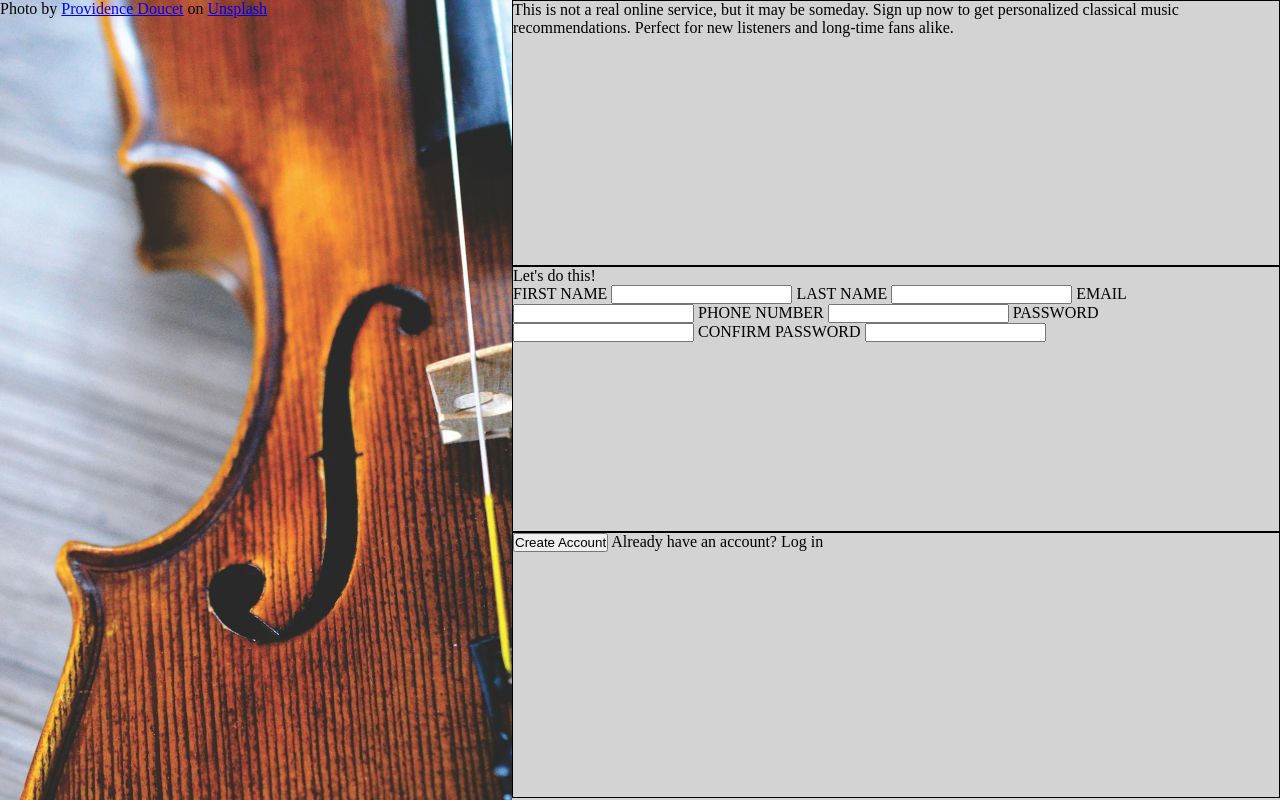
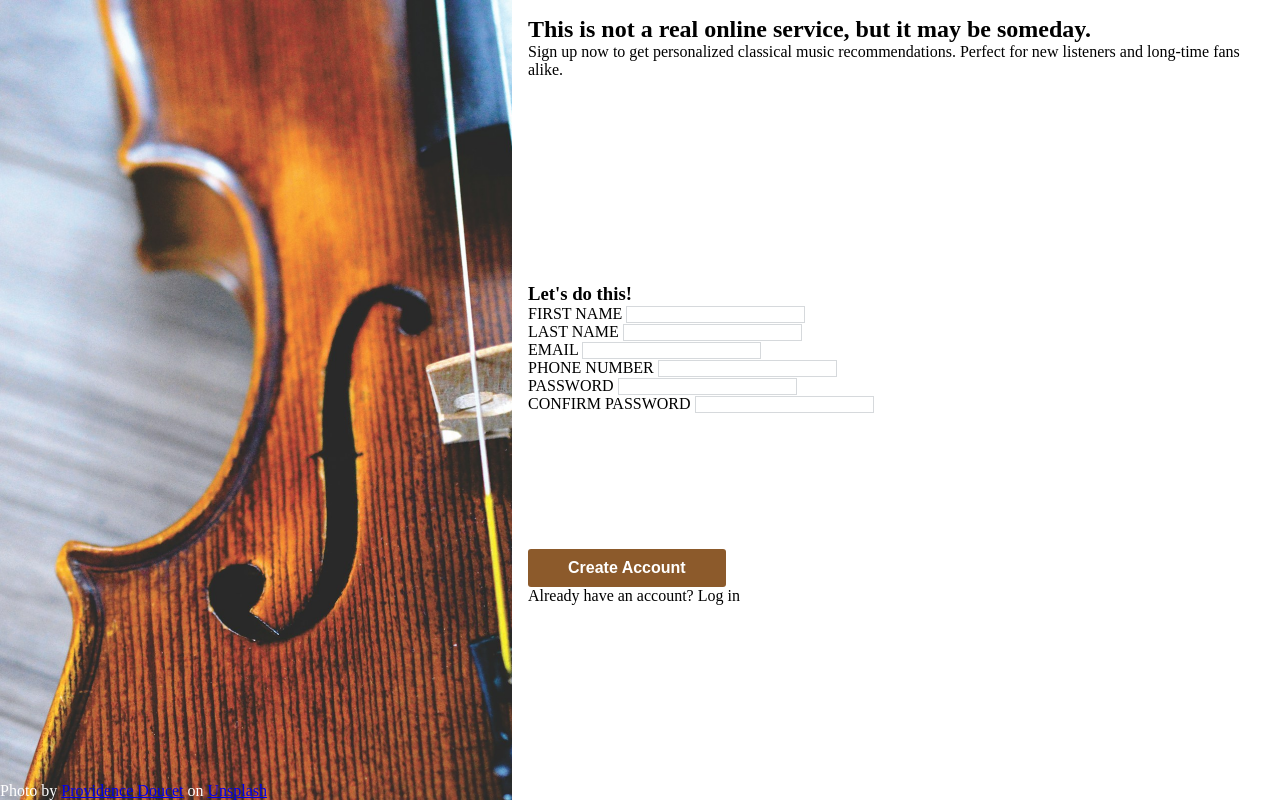
Before and after one commit to seaparks/odin-sign-up-form, a plain HTML site: page index.html in a window 1280 px wide. Drawn offline with Linux system fonts and the light colour scheme.

Commit message:
wrap inputs in divs, style button, start styling inputs

```diff
--- a/index.html
+++ b/index.html
@@ -8,39 +8,53 @@
 </head>
 <body>
     <div class="left">
-        Photo by <a href="https://unsplash.com/@providence?utm_content=creditCopyText&utm_medium=referral&utm_source=unsplash">Providence Doucet</a>
-        on <a href="https://unsplash.com/photos/brown-and-black-violin-wPaBwop_rSo?utm_content=creditCopyText&utm_medium=referral&utm_source=unsplash">Unsplash</a>
+        <p id="attribution">Photo by <a href="https://unsplash.com/@providence?utm_content=creditCopyText&utm_medium=referral&utm_source=unsplash">Providence Doucet</a>
+        on <a href="https://unsplash.com/photos/brown-and-black-violin-wPaBwop_rSo?utm_content=creditCopyText&utm_medium=referral&utm_source=unsplash">Unsplash</a></p>
     </div>
     <div class="right">
-        <div class="thirds">This is not a real online service, but it may be someday.
-            Sign up now to get personalized classical music recommendations.
-            Perfect for new listeners and long-time fans alike.
+        <div class="thirds top"><h2>This is not a real online service, but it may be someday.</h2>
+            <p>Sign up now to get personalized classical music recommendations.
+            Perfect for new listeners and long-time fans alike.</p>
         </div>
-        <div class="thirds">
-            Let's do this!
+        <div class="thirds middle">
+            <h3>Let's do this!</h3>
             <form action="" method="post" id="sign-up-form">
+
+                <div>
                     <label for="first-name">FIRST NAME</label>
                     <input id="first-name" name="first-name" type="text" />
+                </div>
 
+                <div>
                     <label for="last-name">LAST NAME</label>
                     <input id="last-name" name="last-name" type="text" />
+                </div>
 
+                <div>
                     <label for="email">EMAIL</label>
                     <input id="email" name="email" type="email" />
+                </div>
 
+                <div>
                     <label for="phone">PHONE NUMBER</label>
                     <input id="phone" name="phone" type="tel" />
+                </div>
 
+                <div>
                     <label for="pwd">PASSWORD</label>
                     <input id="pwd" name="pwd" type="password" />
+                </div>
 
+                <div>
                     <label for="confirm-pwd">CONFIRM PASSWORD</label>
                     <input id="confirm-pwd" name="confirm-pwd" type="password" />
+                </div>
+
             </form>
         </div>
-        <div class="thirds">
+        <div class="thirds bottom">
             <button type="submit" form="sign-up-form">Create Account</button>
-            Already have an account? Log in
+            <p>Already have an account? Log in</p>
         </div>
     </div>
 </body>
--- a/style.css
+++ b/style.css
@@ -18,13 +18,38 @@ body {
     width: 40%;
 }
 
+.left #attribution{
+    color: white;
+    position: absolute;
+    bottom: 0;
+}
+
 .right {
-    background-color: lightgray;
+    background-color: ;
     height: 100%;
     width: 60%;
+    display: flex;
+    flex-direction: column;
 }
 
 .thirds {
-    border: 1px solid black;
-    height: 33%;
+    padding: 16px;
+    flex: 1;
 }
+
+.thirds.middle input {
+    background-color: #FFFFFF;
+    border: 1px solid #D6D9DC;
+
+}
+
+button {
+    background-color: #8c5a2b;
+    color: white;
+    border: none;
+    border-radius: 3px;
+    padding: 10px 40px;
+    cursor: pointer;
+    font-size: 16px;
+    font-weight: bold;
+}
```
Lines whose indentation alone changed are shown as unchanged.
